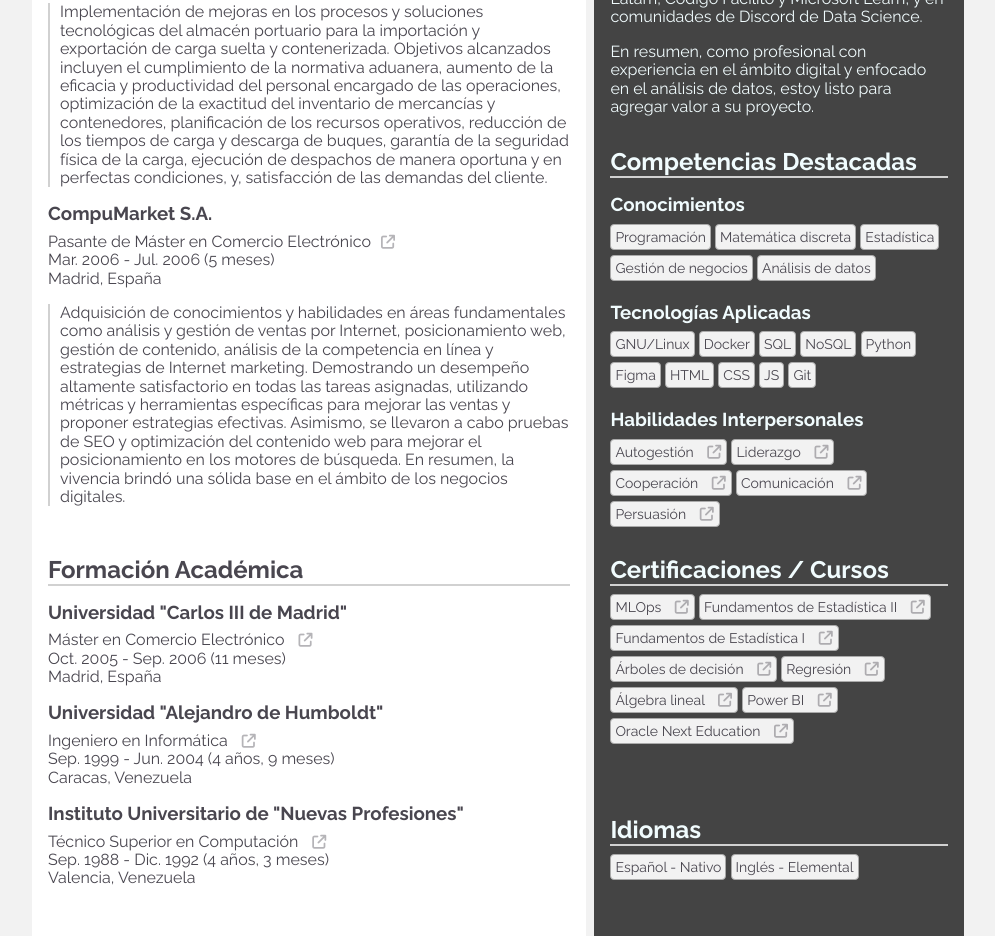
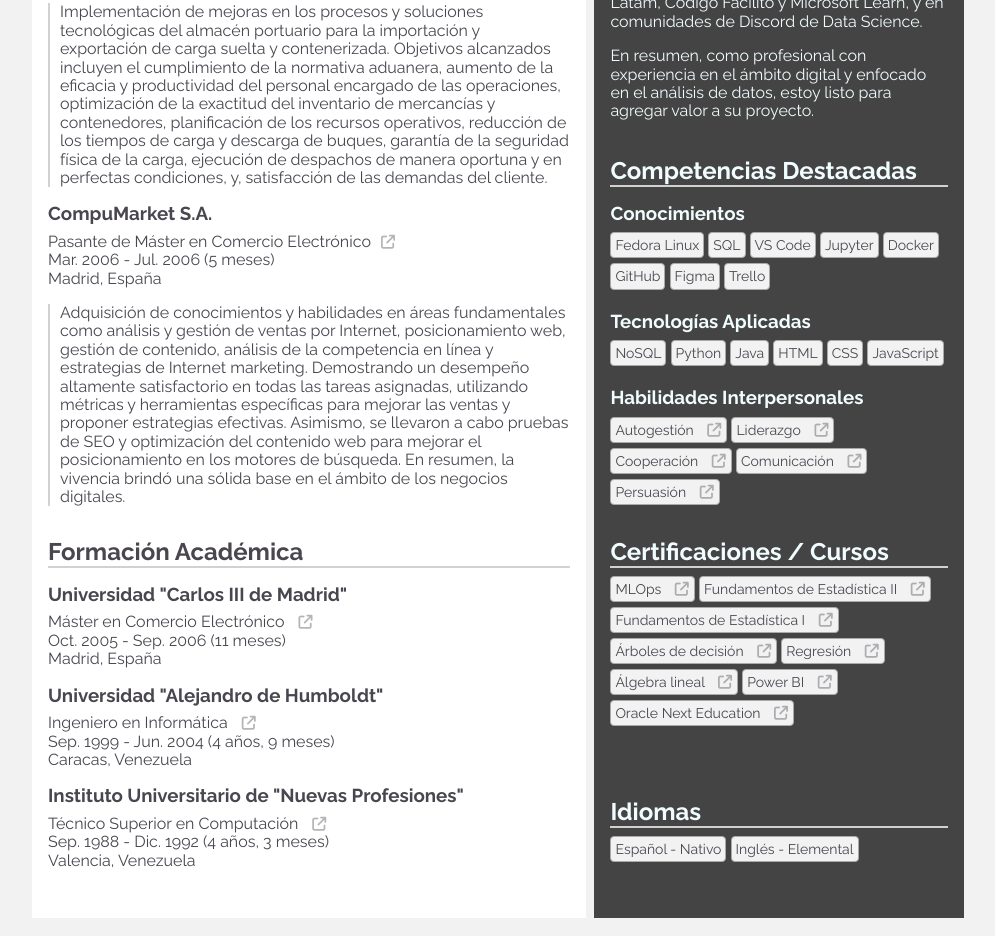
Before and after one commit to azocarone/curriculum-vitae-jose-azocar, a plain HTML site: page es/index.html in a window 1280 px wide. Shown: the part 689-1625 px from the top of the page, without its empty margins (146-1141 px from the left). Drawn offline with Linux system fonts and the light colour scheme.

Commit message:
Actualización del Curriculum

```diff
--- a/es/index.html
+++ b/es/index.html
@@ -282,32 +282,32 @@
         <h3 class="main__section-subtitle">Conocimientos</h3>
         <ul class="main__section-list">
           <li class="main__section-list-item main__section-list-item--box">
-            Programación
+            Fedora Linux
           </li>
           <li class="main__section-list-item main__section-list-item--box">
-            Matemática discreta
+            SQL
           </li>
           <li class="main__section-list-item main__section-list-item--box">
-            Estadística
+            VS Code
           </li>
           <li class="main__section-list-item main__section-list-item--box">
-            Gestión de negocios
-          </li>
-          <li class="main__section-list-item main__section-list-item--box">
-            Análisis de datos
-          </li>
-        </ul>
-        <h3 class="main__section-subtitle">Tecnologías Aplicadas</h3>
-        <ul class="main__section-list">
-          <li class="main__section-list-item main__section-list-item--box">
-            GNU/Linux
+            Jupyter
           </li>
           <li class="main__section-list-item main__section-list-item--box">
             Docker
           </li>
           <li class="main__section-list-item main__section-list-item--box">
-            SQL
+            GitHub
           </li>
+          <li class="main__section-list-item main__section-list-item--box">
+            Figma
+          </li>
+          <li class="main__section-list-item main__section-list-item--box">
+            Trello
+          </li>
+        </ul>
+        <h3 class="main__section-subtitle">Tecnologías Aplicadas</h3>
+        <ul class="main__section-list">
           <li class="main__section-list-item main__section-list-item--box">
             NoSQL
           </li>
@@ -315,7 +315,7 @@
             Python
           </li>
           <li class="main__section-list-item main__section-list-item--box">
-            Figma
+            Java
           </li>
           <li class="main__section-list-item main__section-list-item--box">
             HTML
@@ -324,10 +324,7 @@
             CSS
           </li>
           <li class="main__section-list-item main__section-list-item--box">
-            JS
-          </li>
-          <li class="main__section-list-item main__section-list-item--box">
-            Git
+            JavaScript
           </li>
         </ul>
         <h3 class="main__section-subtitle">Habilidades Interpersonales</h3>
```
Also changed, not shown: en/index.html (+16 -19 lines).
